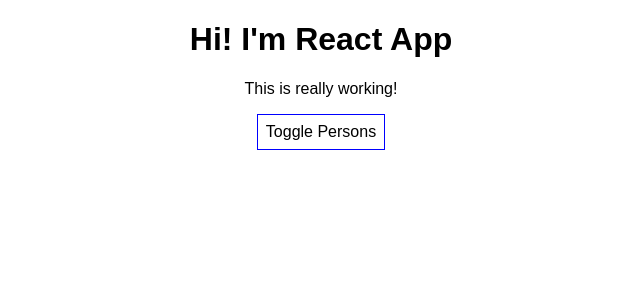
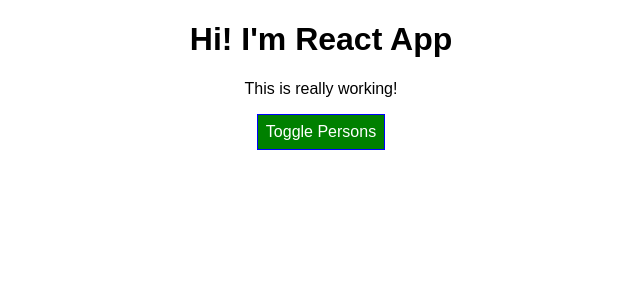
Before and after one commit to AfkZa4aem/react16, a React (Create React App) app in the folder react-complete-guide/: page / in a window 1280 px wide. Shown: the top 300 px of the page, without its empty margins (319-959 px from the left). Built offline with nearby package versions, Linux system fonts and the light colour scheme.

Commit message:
setting styles dynamically

```diff
--- a/react-complete-guide/src/App.js
+++ b/react-complete-guide/src/App.js
@@ -56,7 +56,8 @@ class App extends Component {
   render() {
 
     const style = {
-      background: 'white',
+      background: 'green',
+      color: '#fff',
       font: 'inherit',
       border: '1px solid blue',
       padding: '8px',
@@ -80,6 +81,8 @@ class App extends Component {
           })}
         </div>
       );
+      // when person list is visible, apply red background
+      style.background = 'red';
     }
 
     return (
```
